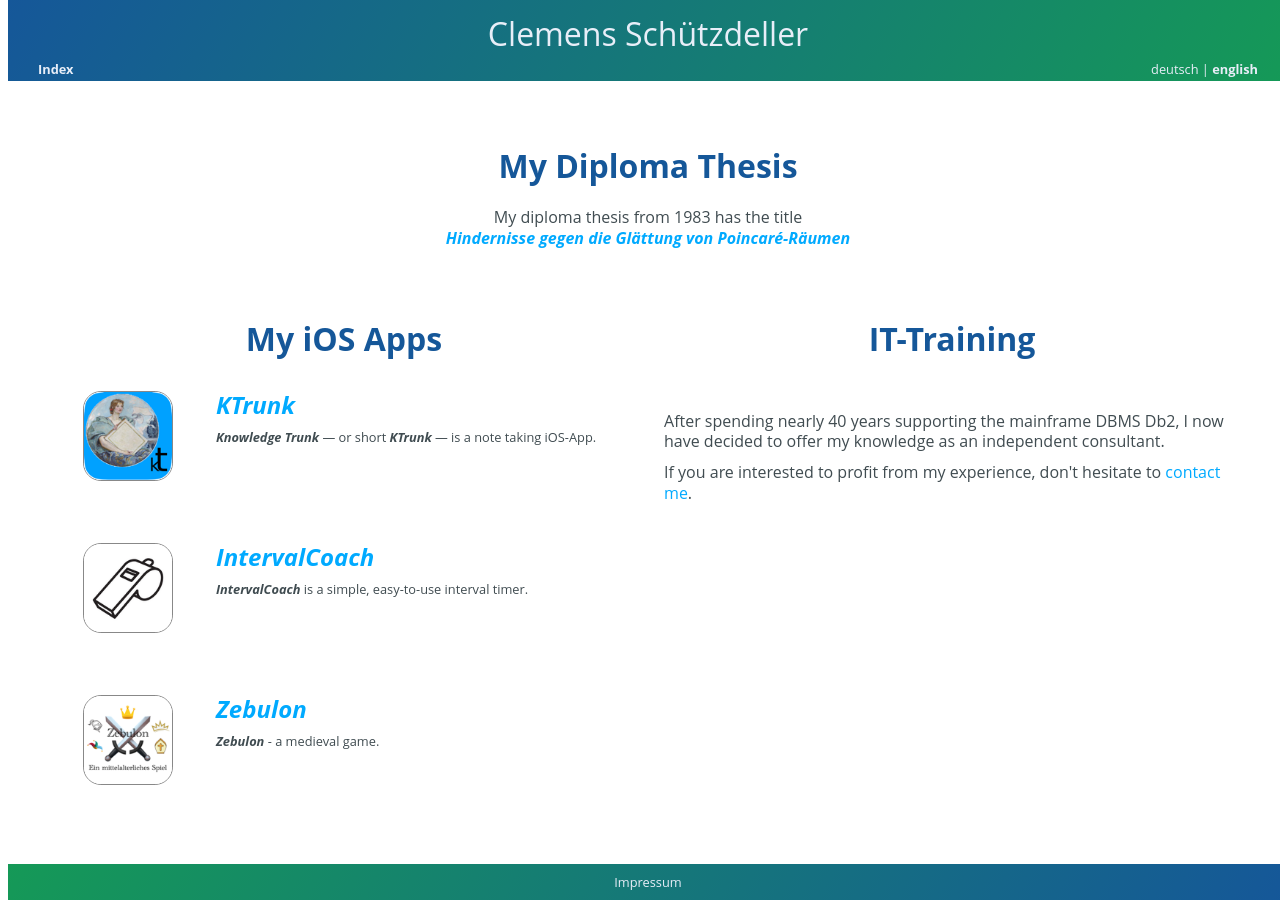
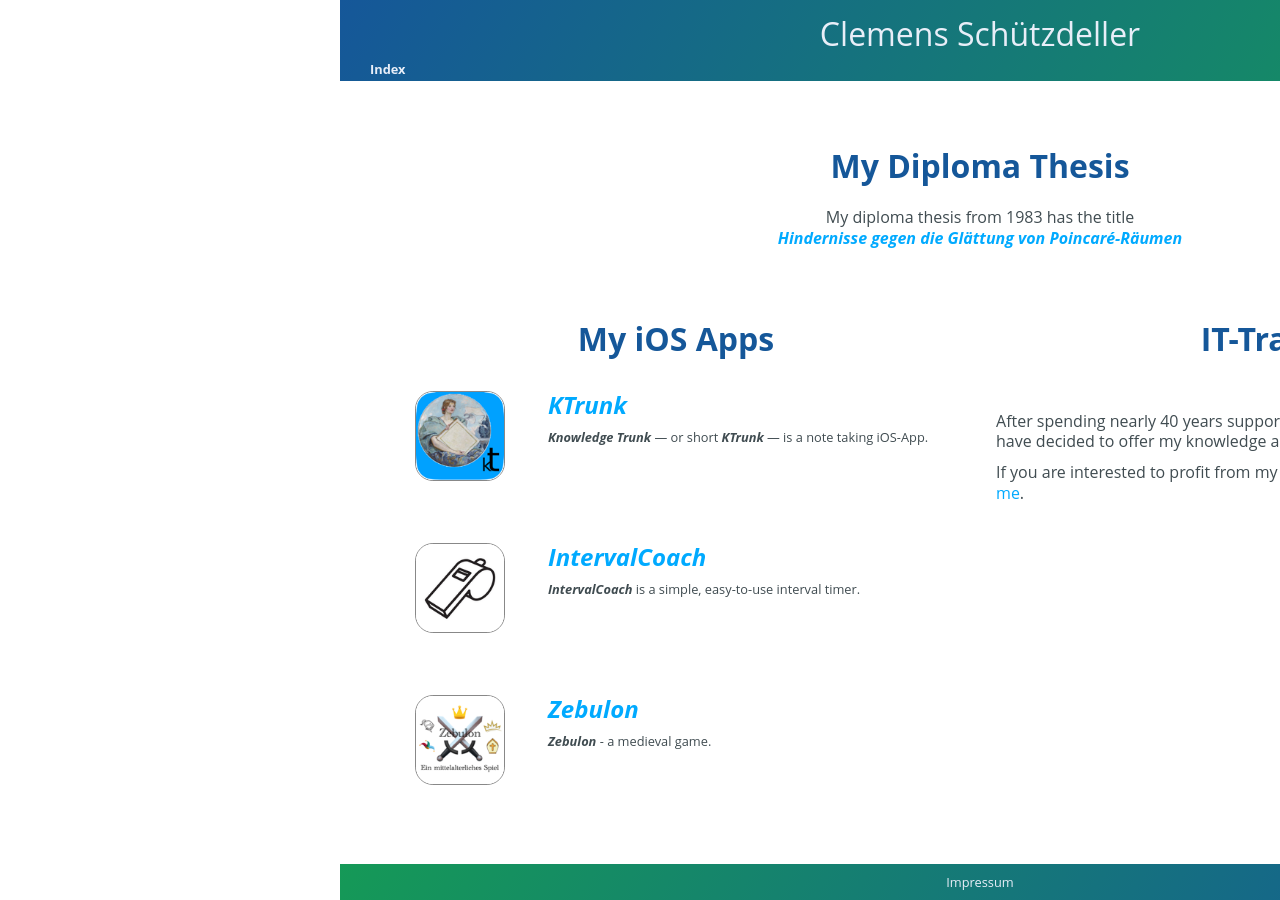
Before and after one commit to cs-LA/home, a Jekyll site: the page built from README.md, in a window 1280 px wide. Built offline with Jekyll 4.4.1, drawn with Linux system fonts in a browser that asks for light colours; our own code applies the rules of GitHub Pages for plain Markdown files.

Commit message:
Update default.html

```diff
--- a/_layouts/default.html
+++ b/_layouts/default.html
@@ -51,6 +51,8 @@
 
       body {
 	width: 100%;
+	      max-width: 600px;
+	      margin: 0 auto;
         font-family: "Open Sans", "Helvetica Neue", Helvetica, Arial, sans-serif;
         font-size: 16px;
         line-height: 1.3;
```
